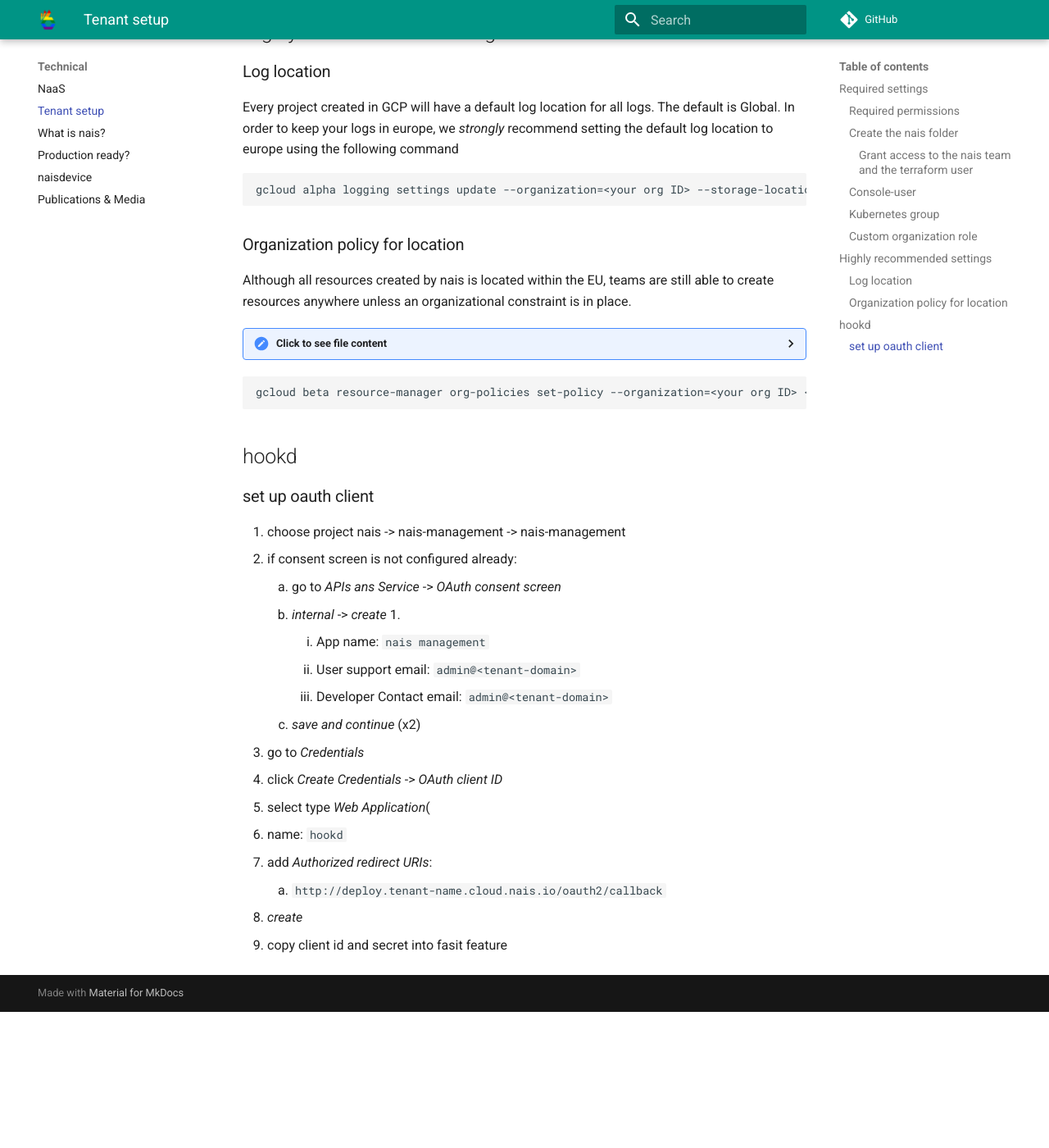
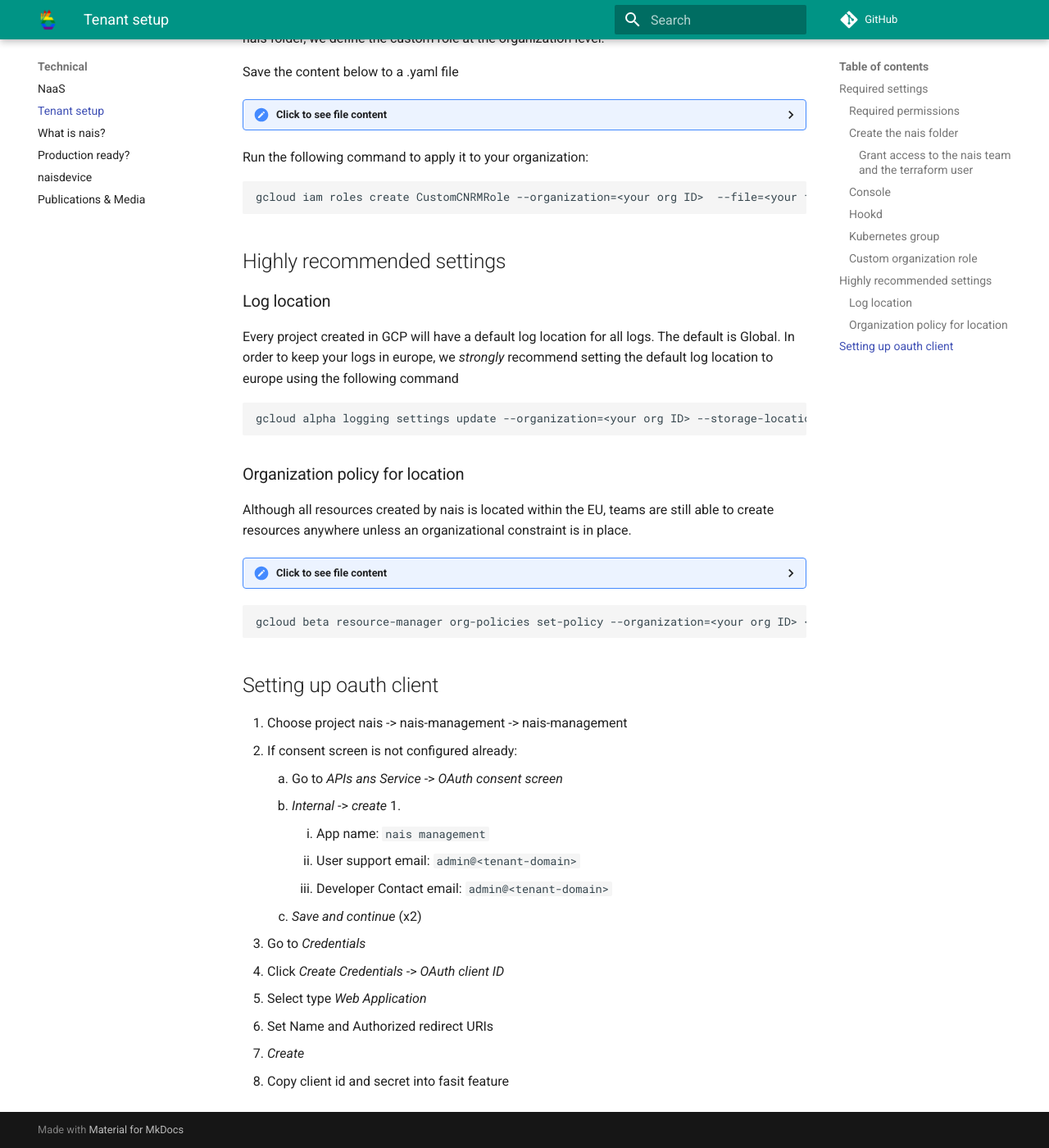
Before and after one commit to nais/handbook, an MkDocs documentation site: the page built from docs/technical/tenant-setup.md, in a window 1280 px wide and 1400 px high, scrolled down 1673 px. Shown: the whole window at 82% size. Built offline with MkDocs 1.6.1 and Material for MkDocs 9.7.7, drawn with Linux system fonts in a browser that asks for light colours; comment, search, counter and statistics services are not loaded; before the commit the page ends 2907 px from its top, so only the background shows below that; some of the changed text lies outside the part shown.

Commit message:
Minor changes to hookd and console docs

````diff
--- a/docs/technical/tenant-setup.md
+++ b/docs/technical/tenant-setup.md
@@ -94,9 +94,21 @@
 gcloud resource-manager folders set-iam-policy <nais folder ID> <file name>.json
 ```
 
+### Console
 
-### Console-user
 The console user needs the `Groups Admin` role to be able to create and maintain groups for the teams.
+
+[Set up an OAuth client](#setting-up-oauth-client) using these details:
+
+Name: `console`
+Authorized redirect URIs: `http://console.<tenant-name>.cloud.nais.io/oauth2/callback`
+
+### Hookd
+
+[Set up an OAuth client](#setting-up-oauth-client) using these details:
+
+Name: `hookd`
+Authorized redirect URIs: `http://deploy.<tenant-name>.cloud.nais.io/oauth2/callback`
 
 ### Kubernetes group
 In [Google Admin](https://admin.google.com) create a group named `gke-security-groups`.
@@ -182,23 +194,20 @@
 gcloud beta resource-manager org-policies set-policy --organization=<your org ID> <file name>.yaml
 ```
 
-## hookd
-### set up oauth client
+## Setting up oauth client
 
-1. choose project nais -> nais-management -> nais-management
-1. if consent screen is not configured already:
-    1. go to *APIs ans Service* -> *OAuth consent screen*
-    1. *internal* -> *create*
+1. Choose project nais -> nais-management -> nais-management
+1. If consent screen is not configured already:
+    1. Go to *APIs ans Service* -> *OAuth consent screen*
+    1. *Internal* -> *create*
     1.
         1. App name: `nais management`
         1. User support email: `admin@<tenant-domain>`
         1. Developer Contact email: `admin@<tenant-domain>`
-    1. *save and continue* (x2)
-1. go to *Credentials*
-1. click *Create Credentials* -> *OAuth client ID*
-1. select type *Web Application*(
-1. name: `hookd`
-1. add *Authorized redirect URIs*:
-    1. `http://deploy.tenant-name.cloud.nais.io/oauth2/callback`
-1. *create*
-1. copy client id and secret into fasit feature
+    1. *Save and continue* (x2)
+1. Go to *Credentials*
+1. Click *Create Credentials* -> *OAuth client ID*
+1. Select type *Web Application*
+1. Set Name and Authorized redirect URIs
+1. *Create*
+1. Copy client id and secret into fasit feature
````
